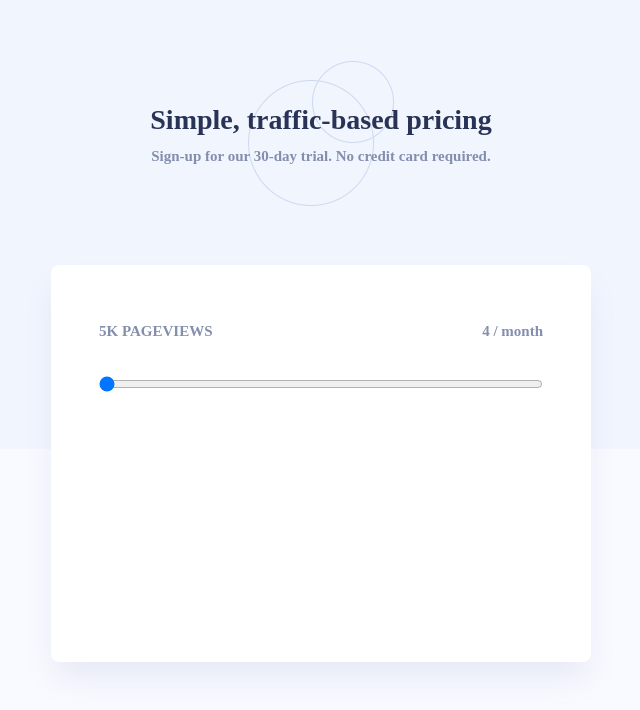
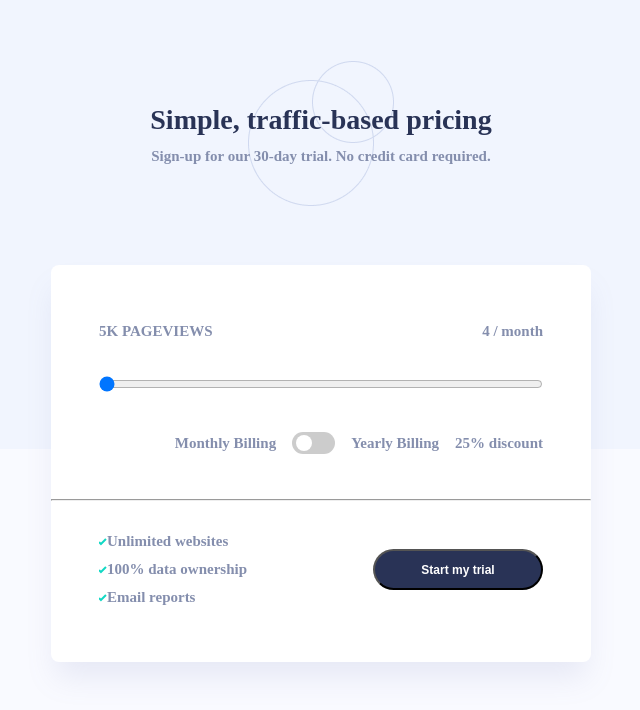
Before and after one commit to rukiyecnl/interaktif-fiyat, a plain HTML site: page index.html in a window 1280 px wide. Shown: the whole page, without its empty margins (319-959 px from the left). Drawn offline with Linux system fonts and the light colour scheme.

Commit message:
footer eklendi

```diff
--- a/assets/css/style.css
+++ b/assets/css/style.css
@@ -49,17 +49,120 @@ body{
     border-radius: 8px;
     background: #FFF;
     box-shadow: 0px 20px 30px -5px rgba(127, 137, 185, 0.15);
-    padding: 58px 48px 33px 48px;
+    /* padding: 58px 48px 33px 48px; */
 }
 .sliderTop {
     display: flex;
     justify-content: space-between;
+    padding: 58px 48px 0px 48px;
 }
 #range {
     margin-top: 40px;
     width: 444px;
     height: 8px;
     flex-shrink: 0;
-    border-radius: 5px;
     background: #ECF0FB;
+    margin-left: 48px;
 }
+.monthYear{
+    display: flex;
+    justify-content: end;
+    gap: 16px;
+    align-items: center;
+    margin-top: 40px ;
+    margin-right: 48px;
+}
+
+.switch {
+    position: relative;
+    display: inline-block;
+    width: 43px;
+    height: 22px;
+  }
+
+  .switch input {
+    opacity: 0;
+    width: 0;
+    height: 0;
+  }
+
+  .slider {
+    position: absolute;
+    cursor: pointer;
+    top: 0;
+    left: 0;
+    right: 0;
+    bottom: 0;
+    background-color: #ccc;
+    -webkit-transition: .4s;
+    transition: .4s;
+  }
+
+  .slider:before {
+    position: absolute;
+    content: "";
+    height: 16px;
+    width: 16px;
+    left: 4px;
+    bottom: 2px;
+    top: 3px;
+    background-color: white;
+    -webkit-transition: .4s;
+    transition: .4s;
+  }
+
+  input:checked + .slider {
+    background-color: #2196F3;
+  }
+
+  input:focus + .slider {
+    box-shadow: 0 0 1px #2196F3;
+  }
+
+  input:checked + .slider:before {
+    -webkit-transform: translateX(20px);
+    -ms-transform: translateX(20px);
+    transform: translateX(20px);
+  }
+
+  /* Rounded sliders */
+  .slider.round {
+    border-radius: 34px;
+  }
+
+  .slider.round:before {
+    border-radius: 50%;
+  }
+
+
+.line{
+    width: 540px;
+    height: 1px;
+    flex-shrink: 0;
+    background: #ECF0FB;
+    margin-top: 45px;
+}
+.footer {
+    display: flex;
+    justify-content: space-between;
+    align-items: center;
+    padding: 32px 48px 33px 48px;
+}
+.footerStart {
+    display: flex;
+    flex-direction: column;
+    justify-content: start;
+    align-items: start;
+    gap: 11px;
+
+}
+.btn {
+    width: 170px;
+    height: 41px;
+    flex-shrink: 0;
+    border-radius: 20.5px;
+    background: #293356;
+    color: #FFF;
+    font-size: 12px;
+    font-weight: 600;
+}
--- a/assets/js/script.js
+++ b/assets/js/script.js
@@ -1,11 +1,15 @@
 const range = document.querySelector("#range");
 const valueK = document.querySelector(".valueK");
 const price = document.querySelector(".price");
+const secimKutusu = document.querySelector("#secimKutusu");
 
 let prices = [4,8,16,32,64];
 let pageView = ["5K", "50K", "250K", "500K", "1000K"];
 valueK.innerHTML = pageView[0];
 price.innerHTML = prices[0];
+let deger = 0;
+let prices2 = [];
+
 function changeRange(){
 
     // if (range.oninput == 0) {
@@ -22,29 +26,43 @@ function changeRange(){
     // }
 
     range.oninput = function(){
-        if(parseInt(this.value) == 0){
+        let rangeDeger = parseInt(this.value);
+        if(rangeDeger == 0){
             valueK.innerHTML = pageView[0];
-            price.innerHTML = prices[0] + "$ ";
+            changeRange();
+            bindCheckBox(0);
         }
-        if(parseInt(this.value) == 25){
+        if(rangeDeger == 25){
             valueK.innerHTML = pageView[1];
-            price.innerHTML = prices[1] + "$ ";
+            bindCheckBox(1);
         }
-        if(parseInt(this.value) == 50){
+        if(rangeDeger == 50){
             valueK.innerHTML = pageView[2];
-            price.innerHTML = prices[2] + "$ ";
+
+            bindCheckBox(2);
         }
-        if(parseInt(this.value) == 75){
+        if(rangeDeger == 75){
             valueK.innerHTML = pageView[3];
-            price.innerHTML = prices[3] + "$ ";
+            bindCheckBox(3);
         }
-        if(parseInt(this.value) == 100){
+        if(rangeDeger == 100){
             valueK.innerHTML = pageView[4];
-            price.innerHTML = prices[4] + "$ ";
+            bindCheckBox(4);
         }
 
     }
 
+
 }
 
+
+function bindCheckBox(deger){
+    if (secimKutusu.checked == true) {
+        prices2[deger] = prices[deger]*25/100;
+        price.innerHTML = prices2[deger] + "$ ";
+    }
+    else{
+        price.innerHTML = prices[deger] + "$ ";
+    }
+}
 changeRange();
--- a/index.html
+++ b/index.html
@@ -16,9 +16,27 @@
                     <p class="pageviews"><span class="valueK"></span> PAGEVIEWS</p>
                     <p><span class="price"></span> / month</p>
                 </div>
-                <input type="range" min="0" max="100" value="0"
-                        id="range" step="25"/>
+                <input  type="range" min="0" max="100" value="0"
+                        id="range" step="25" />
 
+                <div class="monthYear">
+                    <p>Monthly Billing</p>
+                    <label class="switch">
+                        <input type="checkbox" id="secimKutusu">
+                        <span class="slider round"></span>
+                    </label>
+                    <p>Yearly Billing</p>
+                    <p>25% discount</p>
+                </div>
+                <hr class="line">
+                <div class="footer">
+                    <div class="footerStart">
+                        <p><img src="assets/img/tik.png" alt="tik">Unlimited websites</p>
+                        <p><img src="assets/img/tik.png" alt="tik">100% data ownership </p>
+                        <p><img src="assets/img/tik.png" alt="tik">Email reports</p>
+                    </div>
+                    <button type="submit" class="btn">Start my trial</button>
+                </div>
 
             </div>
         </div>
```
Also changed, not shown: assets/img/Group4.png (added), assets/img/tik.png (added).
